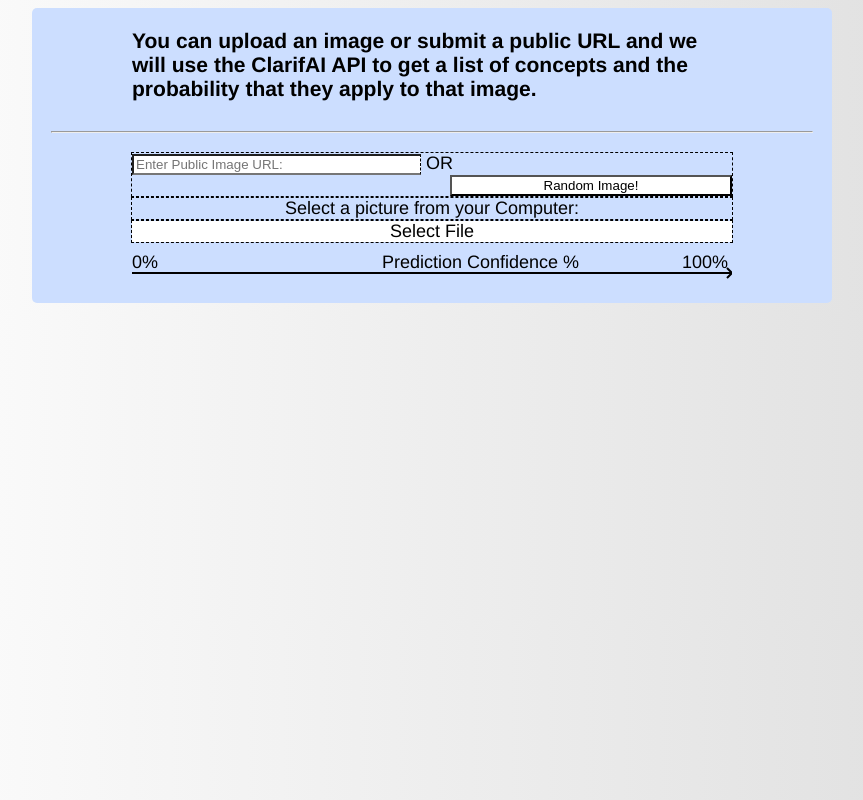
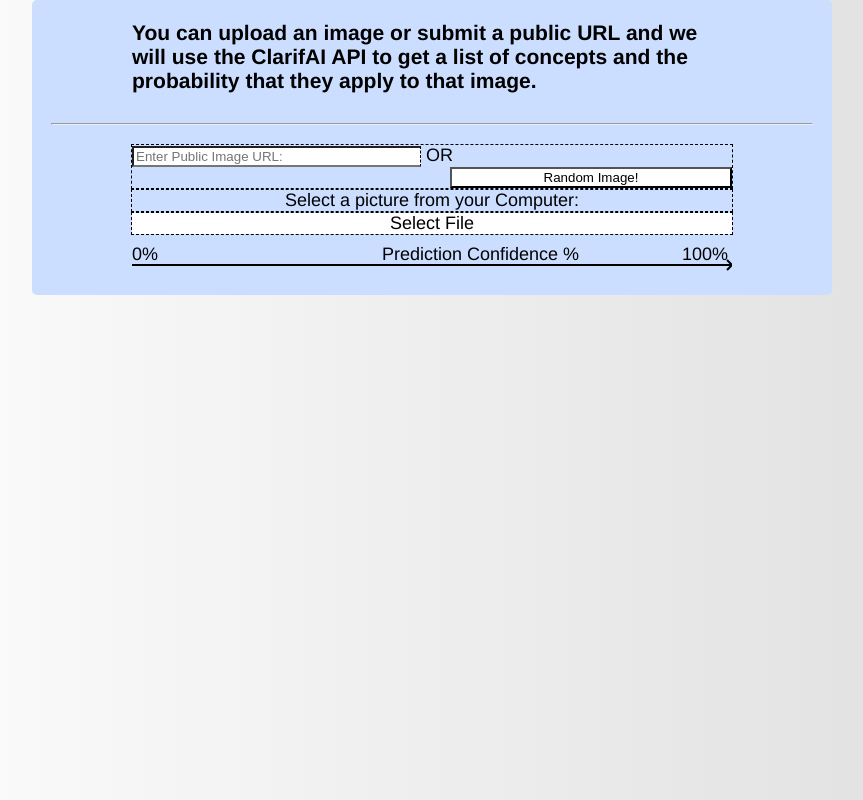
Before and after one commit to TylerMitchell/Image_Prediction_Tool, a plain HTML site: page public/index.html in a window 1280 px wide. Shown: the whole page, without its empty margins (208-1071 px from the left). Drawn offline with nearby package versions, Linux system fonts and the light colour scheme; a script that the page names is missing.

Commit message:
File structure moved around and minor CSS changes made

```diff
--- a/styles.css
+++ b/public/styles.css
@@ -1,5 +1,7 @@
 body {
     background: linear-gradient(0.25turn, #ffffff, #dddddd);
+    padding: 0;
+    margin: 0;
 }
 
 hr {
@@ -13,7 +15,7 @@ hr {
     margin-left: auto;
     margin-right: auto;
     font-size: 18px;
-    max-width: 800px;
+    width: 800px;
     font-family: 'Franklin Gothic Medium', 'Arial Narrow', Arial, sans-serif;
     background: #ccdeff;
     border-radius: 5px;
```
Also changed, not shown: public/index.html (renamed from index.html), public/main.js (renamed from main.js), 1 other file.
